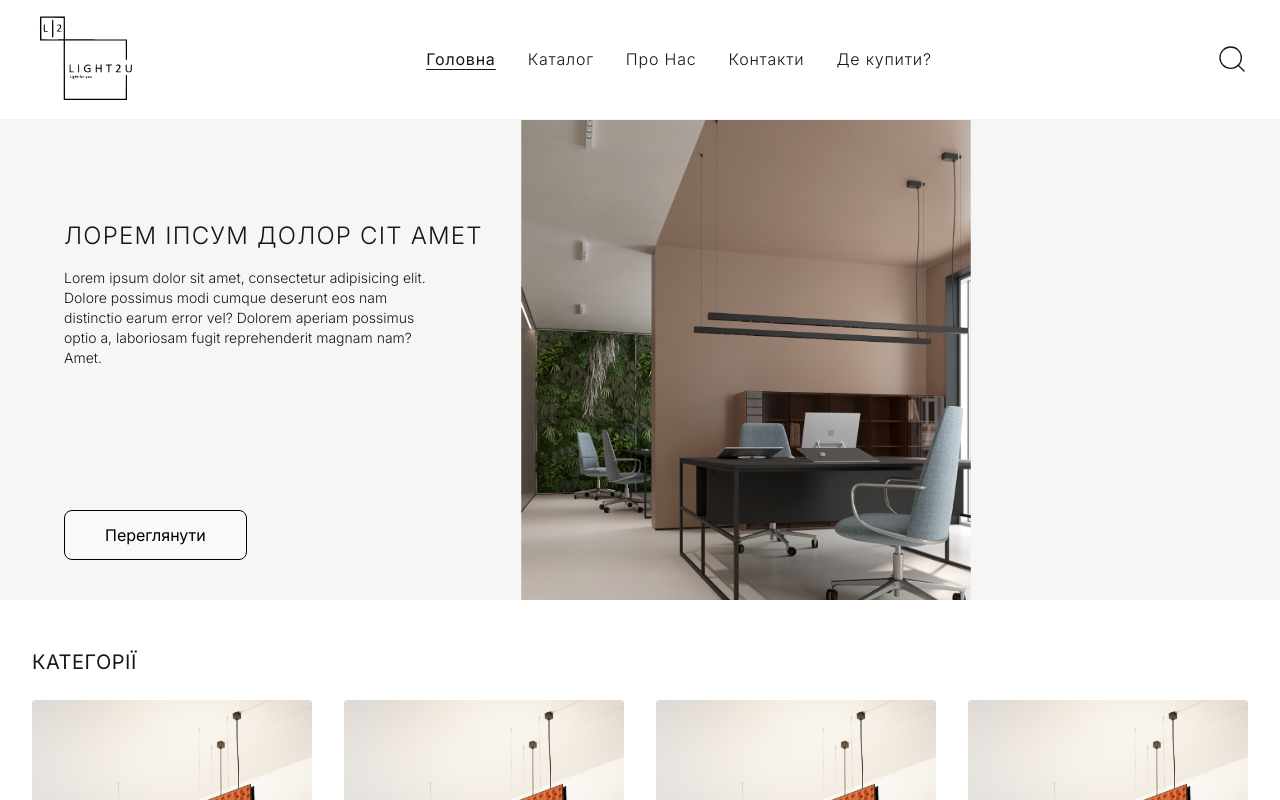
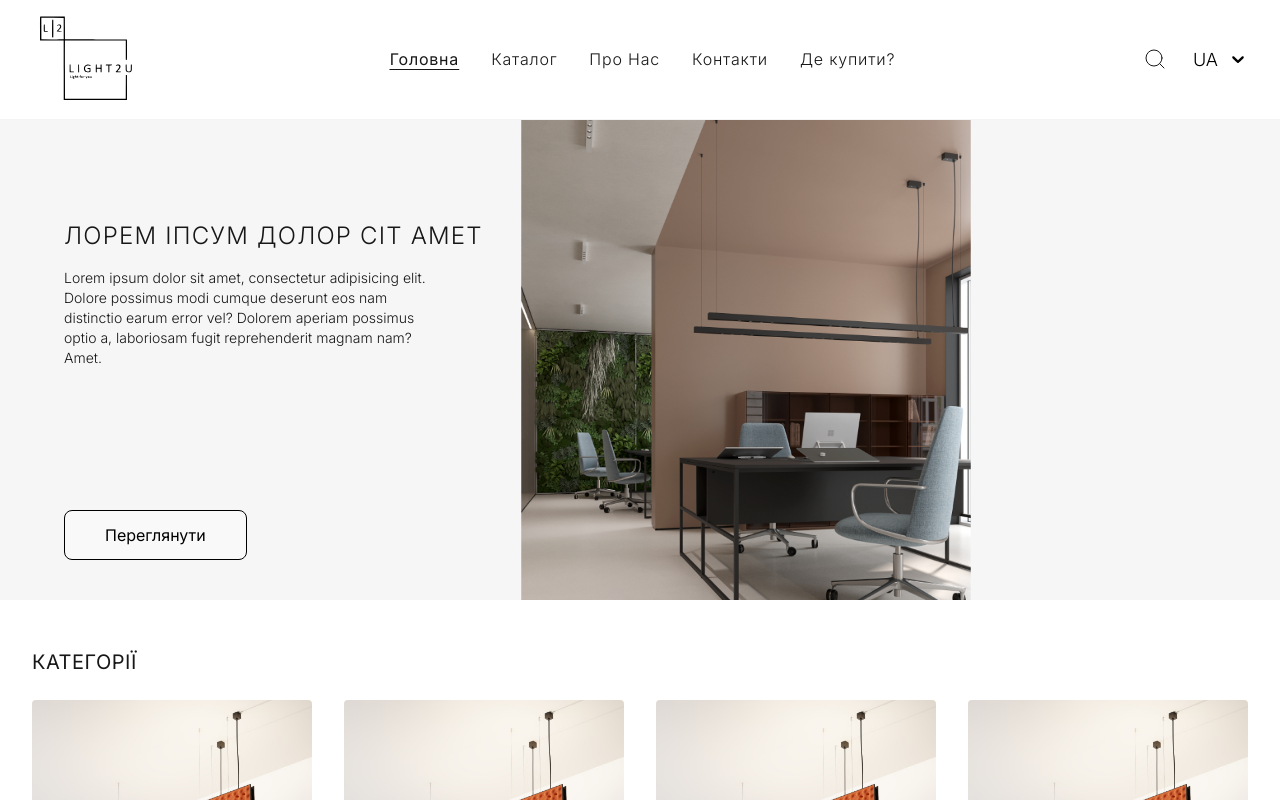
Before and after one commit to ostapenko-kostia/light2u-frontend, a Next.js app: page / in a window 1280 px wide. Shown: the top 800 px of the page. Built offline with nearby package versions, Linux system fonts and the light colour scheme.

Commit message:
lang switcher

```diff
--- a/package.json
+++ b/package.json
@@ -16,6 +16,7 @@
     "path-to-regexp": "^8.2.0",
     "react": "^19.0.0",
     "react-dom": "^19.0.0",
+    "react-select": "^5.10.1",
     "swiper": "^11.2.5"
   },
   "devDependencies": {
--- a/src/components/layout/header/header-buttons.tsx
+++ b/src/components/layout/header/header-buttons.tsx
@@ -4,8 +4,8 @@ import { SearchIcon } from 'lucide-react'
 export function HeaderButtons({ className }: { className?: string }) {
 	return (
 		<div className={clsx('flex items-center gap-4', className)}>
-			<button className='cursor-pointer hover:scale-110'>
-				<SearchIcon strokeWidth={1} size={32} />
+			<button className='cursor-pointer hover:scale-110 transition-transform duration-300'>
+				<SearchIcon strokeWidth={1} size={24} />
 			</button>
 		</div>
 	)
--- /dev/null
+++ b/src/components/layout/header/header-lang-switcher.tsx
@@ -0,0 +1,19 @@
+'use client'
+
+import Select from 'react-select'
+import { customStyles } from './header-select.styles'
+
+export function HeaderLangSwitcher({ className }: { className?: string }) {
+	return (
+		<Select
+			className={className}
+			defaultValue={{ value: 'ua', label: 'UA' }}
+			styles={customStyles}
+			isSearchable={false}
+			options={[
+				{ value: 'ua', label: 'UA' },
+				{ value: 'ru', label: 'RU' }
+			]}
+		/>
+	)
+}
--- /dev/null
+++ b/src/components/layout/header/header-select.styles.ts
@@ -0,0 +1,52 @@
+import { StylesConfig } from 'react-select'
+
+const MONOCHROME = {
+	black: '#000000',
+	white: '#FFFFFF',
+	gray: '#F5F5F5',
+	darkGray: '#E5E5E5'
+}
+
+export const customStyles: StylesConfig = {
+	control: provided => ({
+		...provided,
+		border: 'none',
+		boxShadow: 'none',
+		backgroundColor: 'transparent',
+		fontSize: '18px',
+		color: MONOCHROME.black,
+		width: 'fit-content',
+		cursor: 'pointer'
+	}),
+	indicatorSeparator: () => ({
+		display: 'none'
+	}),
+	dropdownIndicator: provided => ({
+		...provided,
+		color: MONOCHROME.black,
+		padding: 0
+	}),
+	singleValue: provided => ({
+		...provided,
+		fontWeight: 300,
+		color: MONOCHROME.black
+	}),
+	option: (provided, state) => ({
+		...provided,
+		color: MONOCHROME.black,
+		backgroundColor: state.isSelected ? MONOCHROME.gray : MONOCHROME.white,
+		padding: '8px 12px',
+		cursor: 'pointer',
+		':hover': {
+			backgroundColor: MONOCHROME.darkGray,
+			color: MONOCHROME.black
+		}
+	}),
+	menu: provided => ({
+		...provided,
+		boxShadow: '0 2px 5px rgba(0, 0, 0, 0.1)',
+		borderRadius: '4px',
+		position: 'absolute',
+		zIndex: 100
+	})
+}
--- a/src/components/layout/header/header.tsx
+++ b/src/components/layout/header/header.tsx
@@ -4,6 +4,7 @@ import { Container } from '../container'
 import { HeaderButtons } from './header-buttons'
 import { HeaderLinks } from './header-links'
 import { Dialog } from '@/components/ui/dialog'
+import { HeaderLangSwitcher } from './header-lang-switcher'
 
 export function Header() {
 	return (
@@ -24,7 +25,10 @@ export function Header() {
 				</Dialog>
 				<Logo className='max-md:mr-auto max-md:ml-5' />
 				<HeaderLinks className='max-md:hidden' />
-				<HeaderButtons />
+				<div className='flex items-center gap-4'>
+					<HeaderButtons />
+					<HeaderLangSwitcher />
+				</div>
 			</Container>
 		</header>
 	)
```
Also changed, not shown: 1 other file (tests, documents, lock files or other folders).
